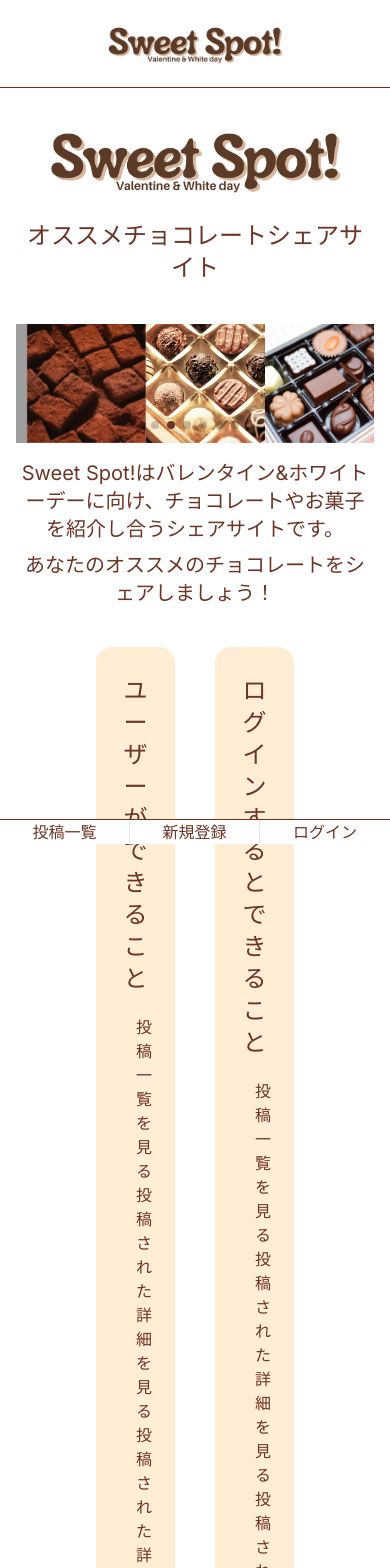
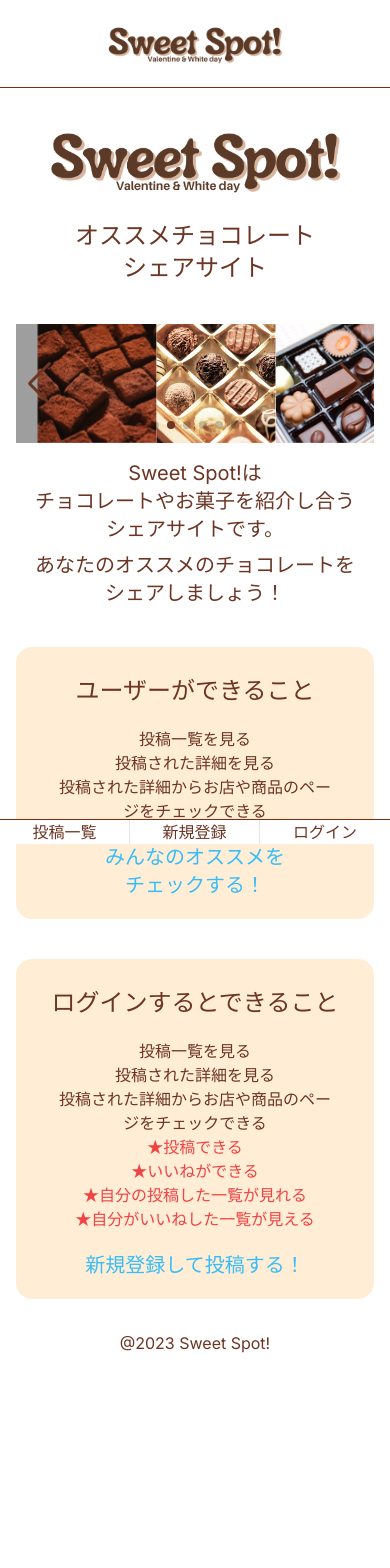
Before and after one commit to topi0247/Sweet-Spot, a Next.js app: page / in a window 390 px wide. Shown: the top 1568 px of the page. After the commit the page ends 1387 px from the top, so only its background shows below. Built offline with nearby package versions, Linux system fonts and the light colour scheme; no server answers; grey boxes are pictures that could not be loaded.

Commit message:
トップページレスポンシブ対応+デプロイエラー対処

```diff
--- a/src/app/page.tsx
+++ b/src/app/page.tsx
@@ -36,7 +36,9 @@ const Home = () => {
           />
         </h2>
         <h3 className="text-2xl text-center">
-          オススメチョコレートシェアサイト
+          オススメチョコレート
+          <br className="sm:hidden" />
+          シェアサイト
         </h3>
       </section>
       <section>
@@ -74,14 +76,19 @@ const Home = () => {
       </section>
       <section className="text-center text-xl my-4">
         <p className="my-2">
-          Sweet
-          Spot!はバレンタイン&ホワイトーデーに向け、チョコレートやお菓子を紹介し合うシェアサイトです。
+          Sweet Spot!は
+          <br className="sm:hidden" />
+          チョコレートやお菓子を紹介し合う
+          <br className="sm:hidden" />
+          シェアサイトです。
         </p>
         <p className="my-2">
-          あなたのオススメのチョコレートをシェアしましょう！
+          あなたのオススメのチョコレートを
+          <br className="sm:hidden" />
+          シェアしましょう！
         </p>
       </section>
-      <section className="grid grid-cols-2 m-20 mt-10 gap-10">
+      <section className="flex flex-col sm:grid sm:grid-cols-2 sm:m-20 mt-10 gap-10">
         <div className="bg-orange-100 p-5 pt-5 rounded-2xl">
           <h2 className="text-center text-2xl my-2">ユーザーができること</h2>
           <ul className="m-5 text-center">
@@ -91,7 +98,9 @@ const Home = () => {
           </ul>
           <h4 className="text-center text-sky-400 text-xl">
             <Link href={RoutesPath.Posts}>
-              みんなのオススメをチェックする！
+              みんなのオススメを
+              <br className="sm:hidden" />
+              チェックする！
             </Link>
           </h4>
         </div>
```
Also changed, not shown: src/components/Footer.tsx (renamed from src/components/footer.tsx), src/components/GetPostsRange.tsx (renamed from src/components/getPostsRange.tsx).
